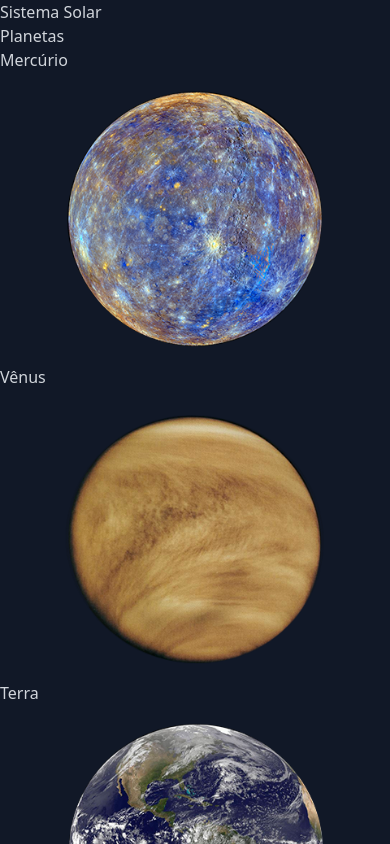
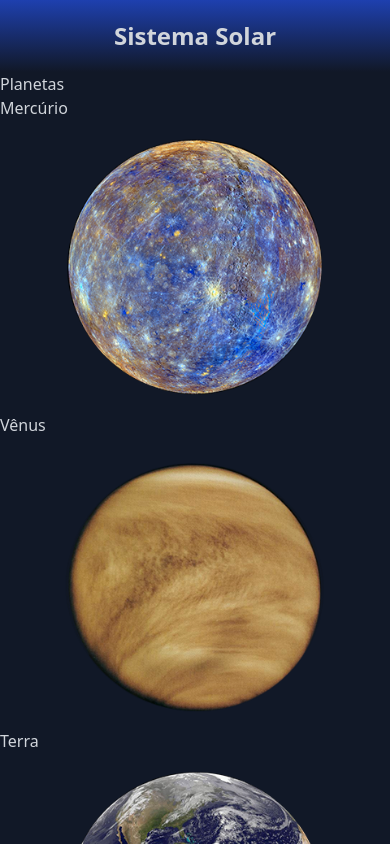
Before and after one commit to gabrielh-silvestre/Trybe-Solar-System, a React (Create React App) app: page / in a window 390 px wide. Shown: the top 844 px of the page. Built offline with nearby package versions, Linux system fonts and the light colour scheme.

Commit message:
style(Header): customize component for mobile

```diff
--- a/src/components/Header.jsx
+++ b/src/components/Header.jsx
@@ -3,8 +3,8 @@ import React, { Component } from 'react';
 export default class Header extends Component {
   render() {
     return (
-      <header>
-        <h1>Sistema Solar</h1>
+      <header className="w-full bg-gradient-header text-center py-5">
+        <h1 className="text-2xl font-bold">Sistema Solar</h1>
       </header>
     );
   }
--- a/src/index.css
+++ b/src/index.css
@@ -1,3 +1,23 @@
 @tailwind base;
 @tailwind components;
 @tailwind utilities;
+
+.bg-gradient-header {
+  background: rgb(30, 64, 175);
+  background: -moz-linear-gradient(
+    180deg,
+    rgba(30, 64, 175, 1) 0%,
+    rgba(17, 24, 39, 1) 100%
+  );
+  background: -webkit-linear-gradient(
+    180deg,
+    rgba(30, 64, 175, 1) 0%,
+    rgba(17, 24, 39, 1) 100%
+  );
+  background: linear-gradient(
+    180deg,
+    rgba(30, 64, 175, 1) 0%,
+    rgba(17, 24, 39, 1) 100%
+  );
+  filter: progid:DXImageTransform.Microsoft.gradient(startColorstr="#1e40af",endColorstr="#111827",GradientType=1);
+}
```
